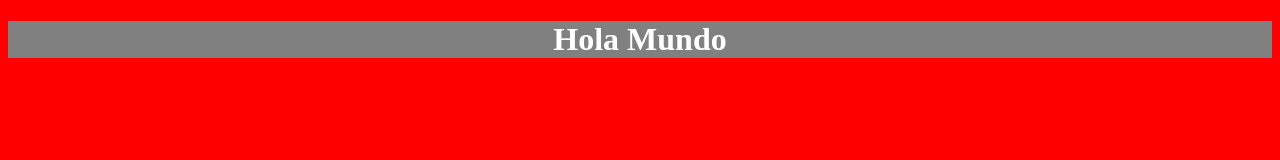
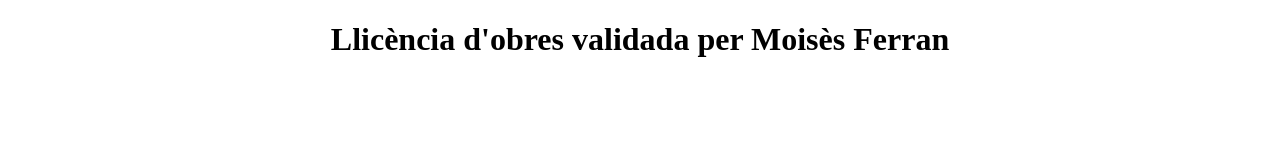
Before and after one commit to Iturraider/HelloWorld, a plain HTML site: page index.html in a window 1280 px wide. Drawn offline with Linux system fonts and the light colour scheme.

Commit message:
licencia

```diff
--- a/estilos.css
+++ b/estilos.css
@@ -1,9 +1,8 @@
 body{
-    background-color: red;
+    background-color: white;
 }
 h1{
-    background-color: grey;
-    color: white;
+    color: black;
     width: 100%;
     text-align: center;
 }
--- a/index.html
+++ b/index.html
@@ -3,10 +3,10 @@
 <head>
     <meta charset="UTF-8">
     <meta name="viewport" content="width=device-width, initial-scale=1.0">
-    <title>Hello World</title>
+    <title>Llicencia Moi</title>
     <link rel="stylesheet" href="estilos.css">
 </head>
 <body>
-    <h1>Hola Mundo</h1>
+    <h1>Llicència d'obres validada per Moisès Ferran </h1>
 </body>
 </html>
```
